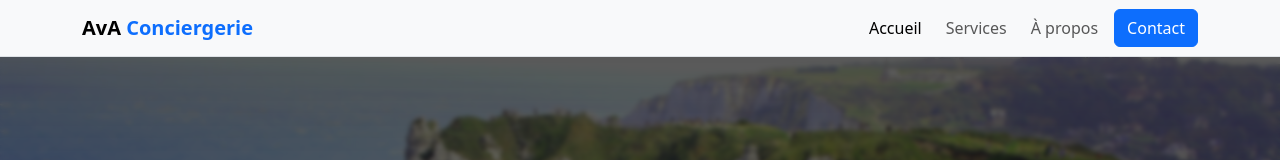
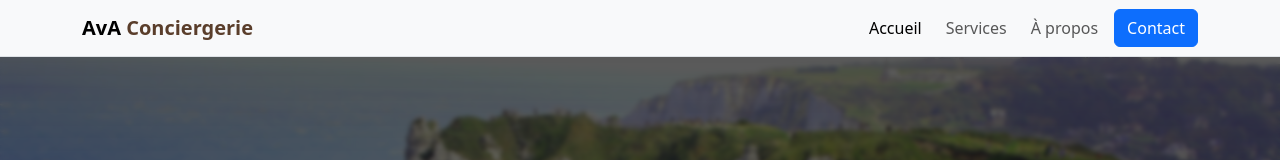
Before and after one commit to flxx-ji/AvA-Conciergerie, a SvelteKit app: page / in a window 1280 px wide. Shown: the top 160 px of the page. Built offline with nearby package versions, Linux system fonts and the light colour scheme.

Commit message:
changement des couleurs dans le header

```diff
--- a/src/app.css
+++ b/src/app.css
@@ -82,6 +82,9 @@ p {
   border: 1px solid var(--beige-main);
 }
 
+.brand-accent {
+  color: var(--accent);
+}
 /* 🔥 INPUTS */
 input, textarea {
   border: 1px solid var(--beige-dark);
--- a/src/routes/+layout.svelte
+++ b/src/routes/+layout.svelte
@@ -36,7 +36,7 @@
   <nav class="navbar navbar-expand-md navbar-light bg-light border-bottom">
     <div class="container">
       <a class="navbar-brand fw-bold" href="/">
-        AvA <span class="text-primary">Conciergerie</span>
+        AvA <span class="brand-accent">Conciergerie</span>
       </a>
 
       <button class="navbar-toggler" type="button" data-bs-toggle="collapse" data-bs-target="#mainNav">
```
